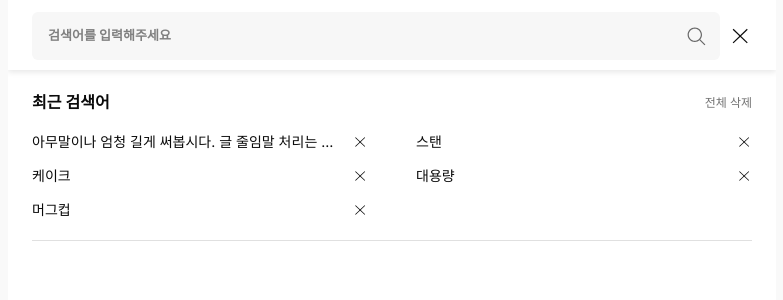
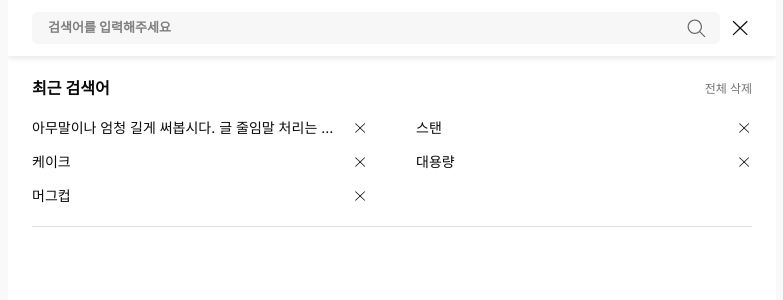
Before and after one commit to spharos6th-colorful/FE-colorful-starbucks, a Next.js app: page /search in a window 1280 px wide. Shown: the top 300 px of the page, without its empty margins (248-1031 px from the left). Built offline with nearby package versions, Linux system fonts and the light colour scheme; no server answers.

Commit message:
🐛 fix: 검색 페이지 header 수정
- 추가된 Header 컴포넌트와 높이가 맞지 않아 css 수정

```diff
--- a/src/components/pages/search/SearchForm.tsx
+++ b/src/components/pages/search/SearchForm.tsx
@@ -38,10 +38,10 @@ export default function SearchForm({ params }: SearchFormProps) {
   return (
     <form
       onSubmit={(e) => handleSubmitSearch(e)}
-      className='flex justify-between gap-2 px-6 pt-3 pb-2.5 shadow-[0_2px_6px_rgba(0,0,0,0.1)]'
+      className='flex justify-between gap-2 px-6 py-3 shadow-[0_2px_6px_rgba(0,0,0,0.1)]'
     >
       <div
-        className={`grid grid-cols-[1fr_auto_auto] items-center w-full bg-[#F7F7F7] placeholder-text-[#d9d9d9] text-[13px] font-semibold px-2 py-2 rounded-sm`}
+        className={`grid grid-cols-[1fr_auto_auto] items-center w-full bg-[#F7F7F7] placeholder-text-[#d9d9d9] text-[13px] font-semibold px-2 rounded-sm`}
       >
         <input type='text' name='query' placeholder='검색어를 입력해주세요' className='outline-none px-2' />
         <button type='submit' className='w-fit'>
```
